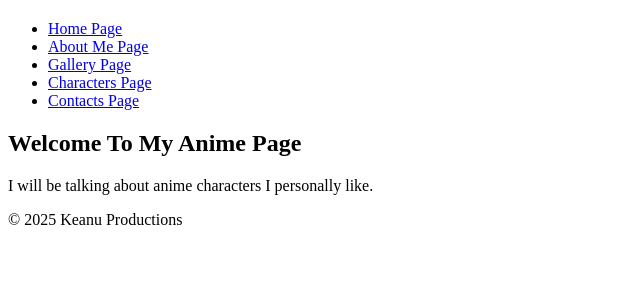
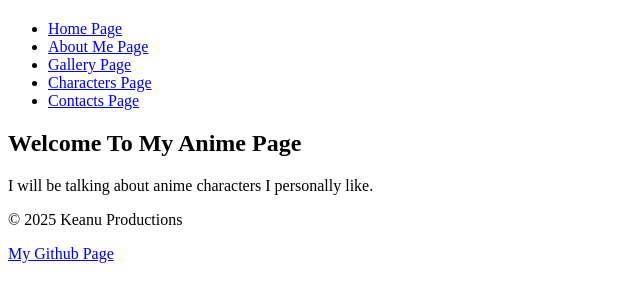
Before and after one commit to KeanuHarris/COMP001A.WebDeveloperAssignment, a plain HTML site: page index.html in a window 1280 px wide. Shown: the part 60-362 px from the top of the page, without its empty margins (0-640 px from the left). Drawn offline with Linux system fonts and the light colour scheme.

Commit message:
fixed my github being not clickable

```diff
--- a/index.html
+++ b/index.html
@@ -28,7 +28,7 @@
 </main>
 <footer>
     <p>&copy; 2025 Keanu Productions</p>
-    <p><a href="https://github.com/KeanuHarris" target="_blank" rel="My Github Page"></a></p>
+    <p><a href="https://github.com/KeanuHarris" target="_blank" rel="My Github Page">My Github Page</a></p>
 </footer>
 </body>
 </html>
```
